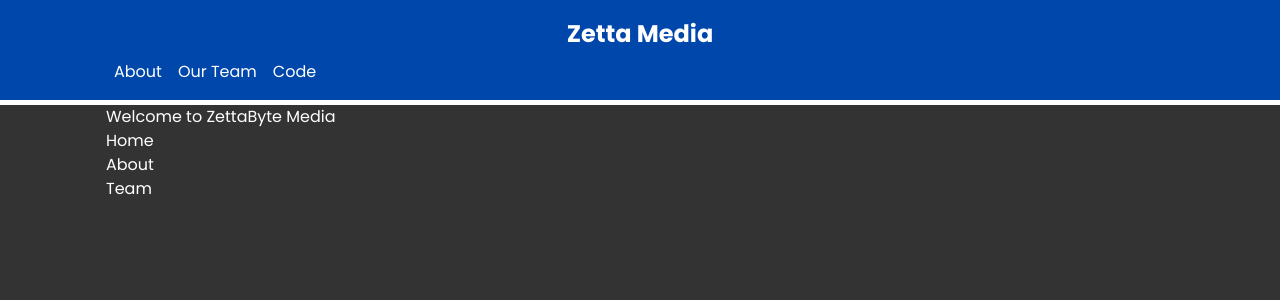
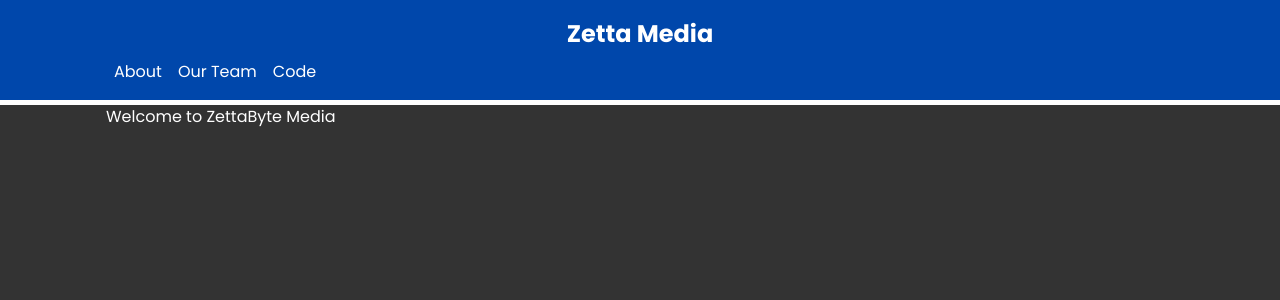
Before and after one commit to Fahim-ahmed-ifty/nextjstraversery, a Next.js app: page / in a window 1280 px wide. Shown: the top 300 px of the page. Built offline with nearby package versions, Linux system fonts and the light colour scheme.

Commit message:
✅repos page fetch data

```diff
--- a/app/page.tsx
+++ b/app/page.tsx
@@ -1,21 +1,10 @@
-import Link from 'next/link';
 import React from 'react';
 
 const HomePage = () => {
 	return (
 		<div>
 			<h1>Welcome to ZettaByte Media</h1>
-			<ul>
-				<li className='hover:text-blue-300'>
-					<Link href='/'>Home</Link>
-				</li>
-				<li className='hover:text-blue-300'>
-					<Link href='/about'>About</Link>
-				</li>
-				<li className='hover:text-blue-300'>
-					<Link href='/about/team'>Team</Link>
-				</li>
-			</ul>
+
 		</div>
 	);
 };
```
